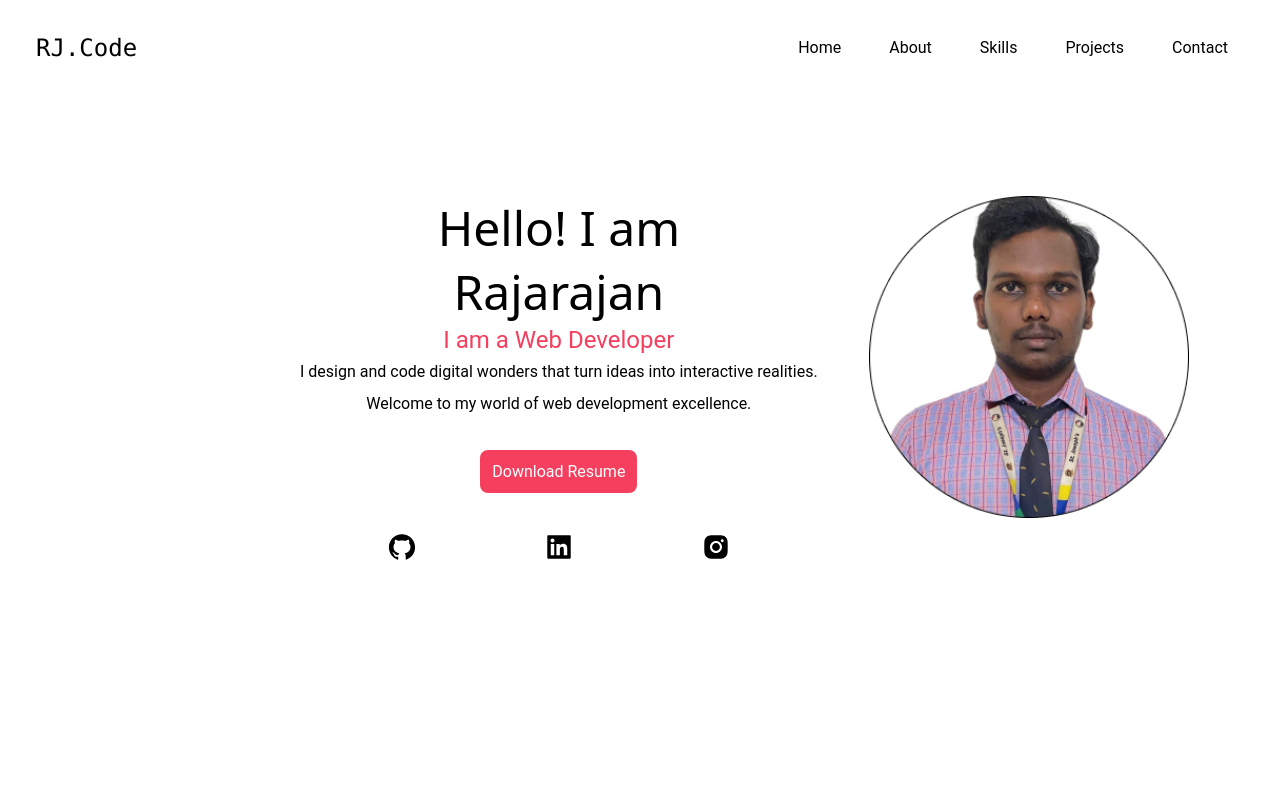
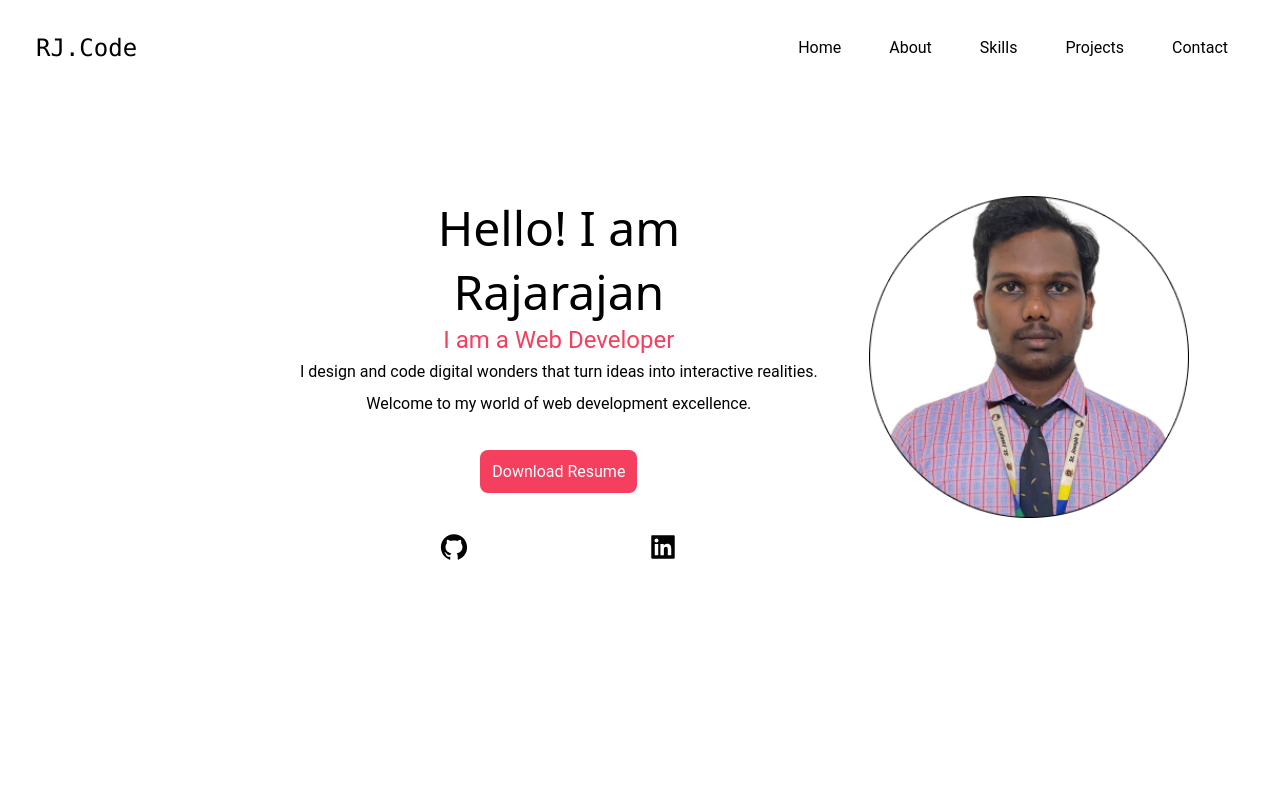
Before and after one commit to Rajarajan431/my-portfolio, a React (Create React App) app: page / in a window 1280 px wide. Shown: the top 800 px of the page. Built offline with nearby package versions, Linux system fonts and the light colour scheme.

Commit message:
removed the link

```diff
--- a/src/components/Hero.js
+++ b/src/components/Hero.js
@@ -47,9 +47,6 @@ const Hero = () => {
             <AiFillLinkedin size={30}/>
           </a>
 
-          <a href="#">
-            <AiFillInstagram size={30}/>
-          </a>
         </div>
 
 
```
